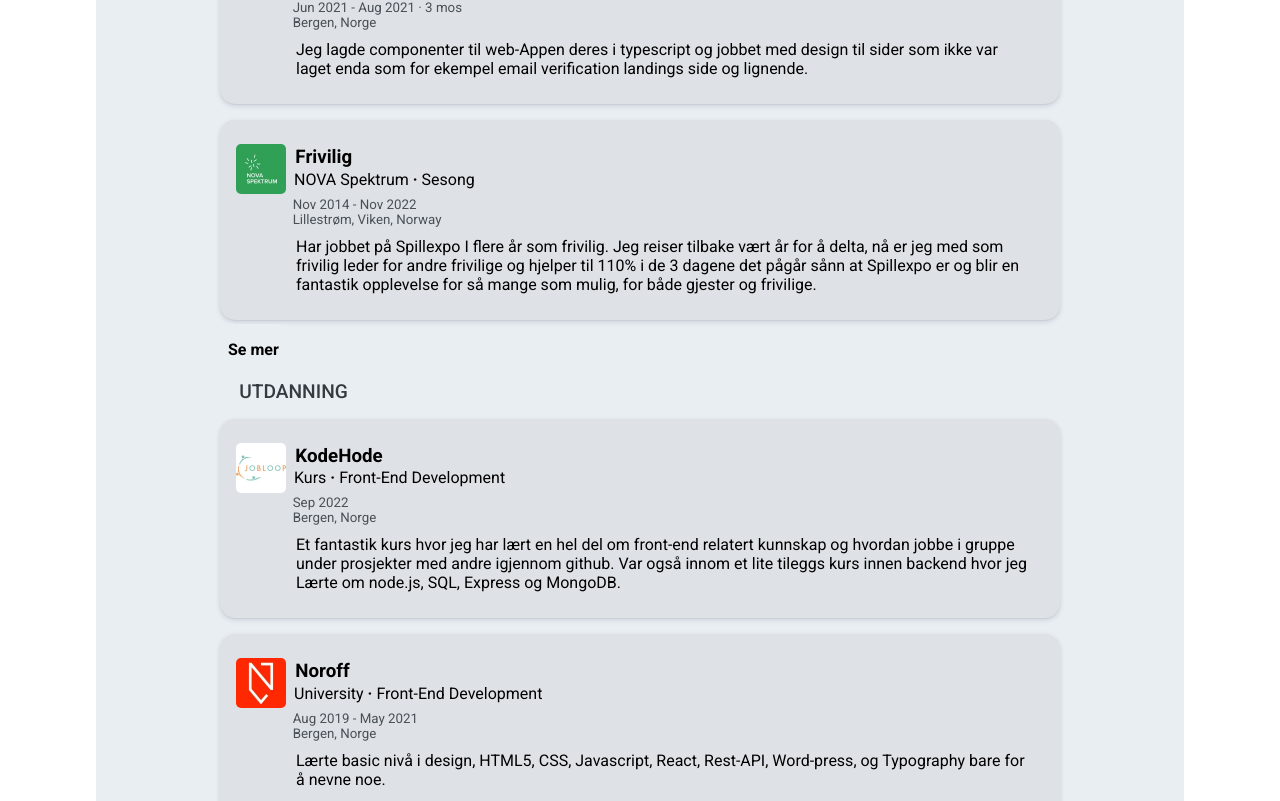
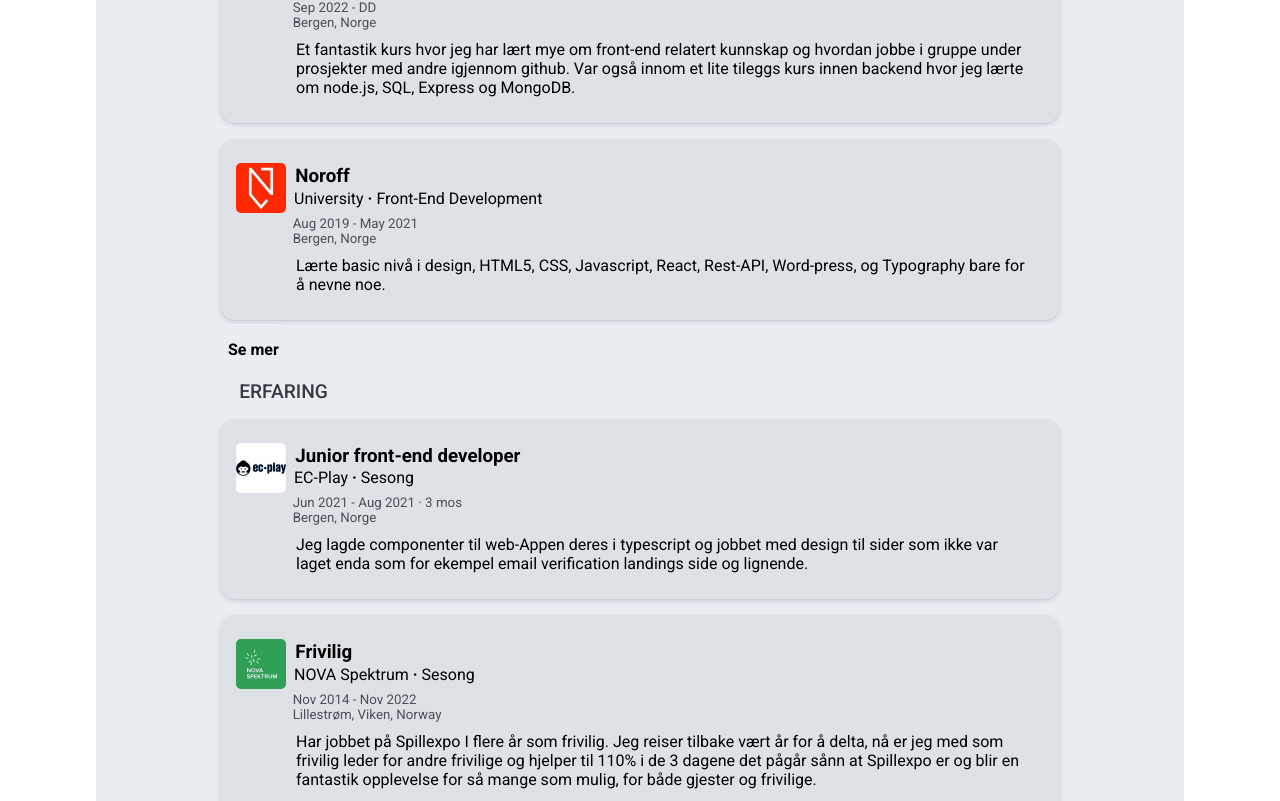
Before and after one commit to H3X-C0DE/Hex-Portfolio, a React (Create React App) app: page / in a window 1280 px wide. Shown: the part 1659-2460 px from the top of the page. Built offline with nearby package versions, Linux system fonts and the light colour scheme.

Commit message:
switched experience with education

```diff
--- a/src/Components/Cv.jsx
+++ b/src/Components/Cv.jsx
@@ -18,73 +18,8 @@ export default function Cv() {
         <div className="cv-container">
           <FadeInOut>
             <h2 className="about-title">Curriculum Vitae</h2>
-            <h2 className="cv-title">Erfaring</h2>
-          </FadeInOut>
-          <FadeInOut>
-            <div className="cv-card">
-              <img src={img1} alt="EC-play logo" />
-              <div className="cv-card-content">
-                <h3>Junior front-end developer</h3>
-                <p className="cv-card-under-title">
-                  EC-Play <span>·</span> Sesong
-                </p>
-                <p className="cv-card-info">Jun 2021 - Aug 2021 · 3 mos</p>
-                <p className="cv-card-info">Bergen, Norge</p>
-                <p>
-                  Jeg lagde componenter til web-Appen deres i typescript og
-                  jobbet med design til sider som ikke var laget enda som for
-                  ekempel email verification landings side og lignende.
-                </p>
-              </div>
-            </div>
-          </FadeInOut>
-          <FadeInOut>
-            <div className="cv-card">
-              <img src={img3} alt="Nova spektrum logo" />
-              <div className="cv-card-content">
-                <h3>Frivilig</h3>
-                <p className="cv-card-under-title">
-                  NOVA Spektrum <span>·</span> Sesong
-                </p>
-                <p className="cv-card-info">Nov 2014 - Nov 2022 </p>
-                <p className="cv-card-info">Lillestrøm, Viken, Norway</p>
-                <p>
-                  Har jobbet på Spillexpo I flere år som frivilig. Jeg reiser
-                  tilbake vært år for å delta, nå er jeg med som frivilig leder
-                  for andre frivilige og hjelper til 110% i de 3 dagene det
-                  pågår sånn at Spillexpo er og blir en fantastik opplevelse for
-                  så mange som mulig, for både gjester og frivilige.
-                </p>
-              </div>
-            </div>
-
-            <SeeMore>
-              <FadeInOut>
-                <div className="cv-card">
-                  <img src={img7} alt="Bergenfest logo" />
-                  <div className="cv-card-content">
-                    <h3>Frivilig</h3>
-                    <p className="cv-card-under-title">
-                      Bergenfest <span>·</span> Sesong
-                    </p>
-                    <p className="cv-card-info">Jun 2022 - Jun 2022 </p>
-                    <p className="cv-card-info">Bergen, Norway</p>
-                    <p>
-                      Jobbet som frivillig på Bergenfest og var for det meste å
-                      passet på utstyr til andre frivillige og passet på at de
-                      som var på vakt fikk kaffe og sånt når de kom på pause,
-                      men ble også sendt på andre stasjoner hvis det var mangel
-                      på folk siden jeg var det for å hjelpe til.
-                    </p>
-                  </div>
-                </div>
-              </FadeInOut>
-            </SeeMore>
-          </FadeInOut>
-          <FadeInOut>
             <h2 className="cv-title">Utdanning</h2>
           </FadeInOut>
-
           <div className="utdanning">
             <FadeInOut>
               <div className="cv-card">
@@ -94,13 +29,13 @@ export default function Cv() {
                   <p className="cv-card-under-title">
                     Kurs <span>·</span> Front-End Development
                   </p>
-                  <p className="cv-card-info">Sep 2022</p>
+                  <p className="cv-card-info">Sep 2022 - DD</p>
                   <p className="cv-card-info">Bergen, Norge</p>
                   <p>
-                    Et fantastik kurs hvor jeg har lært en hel del om front-end
+                    Et fantastik kurs hvor jeg har lært mye om front-end
                     relatert kunnskap og hvordan jobbe i gruppe under prosjekter
                     med andre igjennom github. Var også innom et lite tileggs
-                    kurs innen backend hvor jeg Lærte om node.js, SQL, Express
+                    kurs innen backend hvor jeg lærte om node.js, SQL, Express
                     og MongoDB.
                   </p>
                 </div>
@@ -166,6 +101,72 @@ export default function Cv() {
                 </FadeInOut>
               </SeeMore>
             </FadeInOut>
+            <FadeInOut>
+              <h2 className="cv-title">Erfaring</h2>
+            </FadeInOut>
+
+            <FadeInOut>
+              <div className="cv-card">
+                <img src={img1} alt="EC-play logo" />
+                <div className="cv-card-content">
+                  <h3>Junior front-end developer</h3>
+                  <p className="cv-card-under-title">
+                    EC-Play <span>·</span> Sesong
+                  </p>
+                  <p className="cv-card-info">Jun 2021 - Aug 2021 · 3 mos</p>
+                  <p className="cv-card-info">Bergen, Norge</p>
+                  <p>
+                    Jeg lagde componenter til web-Appen deres i typescript og
+                    jobbet med design til sider som ikke var laget enda som for
+                    ekempel email verification landings side og lignende.
+                  </p>
+                </div>
+              </div>
+            </FadeInOut>
+            <FadeInOut>
+              <div className="cv-card">
+                <img src={img3} alt="Nova spektrum logo" />
+                <div className="cv-card-content">
+                  <h3>Frivilig</h3>
+                  <p className="cv-card-under-title">
+                    NOVA Spektrum <span>·</span> Sesong
+                  </p>
+                  <p className="cv-card-info">Nov 2014 - Nov 2022 </p>
+                  <p className="cv-card-info">Lillestrøm, Viken, Norway</p>
+                  <p>
+                    Har jobbet på Spillexpo I flere år som frivilig. Jeg reiser
+                    tilbake vært år for å delta, nå er jeg med som frivilig
+                    leder for andre frivilige og hjelper til 110% i de 3 dagene
+                    det pågår sånn at Spillexpo er og blir en fantastik
+                    opplevelse for så mange som mulig, for både gjester og
+                    frivilige.
+                  </p>
+                </div>
+              </div>
+
+              <SeeMore>
+                <FadeInOut>
+                  <div className="cv-card">
+                    <img src={img7} alt="Bergenfest logo" />
+                    <div className="cv-card-content">
+                      <h3>Frivilig</h3>
+                      <p className="cv-card-under-title">
+                        Bergenfest <span>·</span> Sesong
+                      </p>
+                      <p className="cv-card-info">Jun 2022 - Jun 2022 </p>
+                      <p className="cv-card-info">Bergen, Norway</p>
+                      <p>
+                        Jobbet som frivillig på Bergenfest og var for det meste
+                        å passet på utstyr til andre frivillige og passet på at
+                        de som var på vakt fikk kaffe og sånt når de kom på
+                        pause, men ble også sendt på andre stasjoner hvis det
+                        var mangel på folk siden jeg var det for å hjelpe til.
+                      </p>
+                    </div>
+                  </div>
+                </FadeInOut>
+              </SeeMore>
+            </FadeInOut>
           </div>
         </div>
       </div>
```
